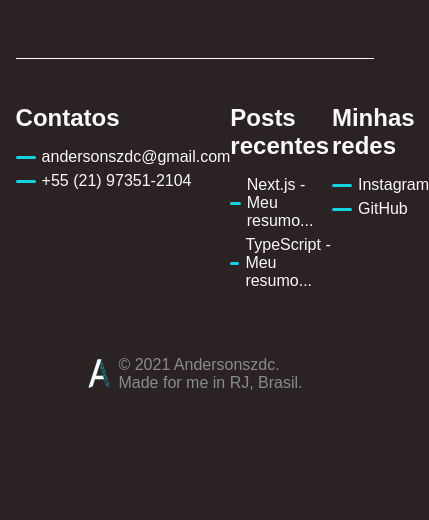
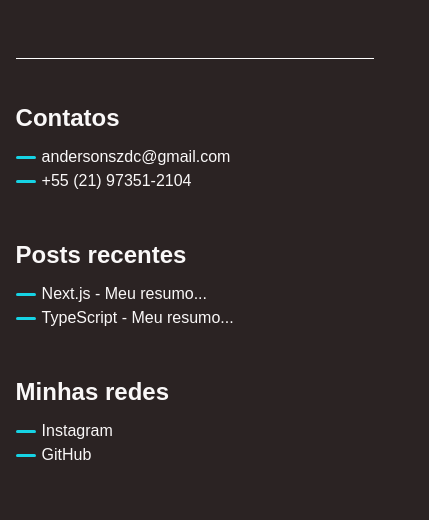
Before and after one commit to andersonszdc/My-site, a Next.js app: page /contatos in a window 390 px wide. Shown: the part 675-1195 px from the top of the page, 429 px wide, since content can reach past the window. Before the commit the page ends 1083 px from the top, so only its background shows below. Built offline with nearby package versions, Linux system fonts and the light colour scheme; no server answers.

Commit message:
apliquei responsividade

```diff
--- a/components/Footer.tsx
+++ b/components/Footer.tsx
@@ -51,12 +51,19 @@ const Wrapper = styled.div`
       color: #878a8f;
     }
   }
+  @media (max-width: 900px) {
+    .content {
+      flex-direction: column;
+      gap: 45px;
+    }
+  }
 `
 
 const Footer: React.FC = () => {
   return (
     <Wrapper>
       <span></span>
+      <div>
         <div className='content'>
           <ul className='box'>
             <h3 className='title'>Contatos</h3>
@@ -74,6 +81,7 @@ const Footer: React.FC = () => {
             <li className='item'>GitHub</li>
           </ul>
         </div>
+      </div>
       <div className='credit'>
         <Logo width="25px" color="#FAF8F8" />
         <p>
--- a/components/Hero.tsx
+++ b/components/Hero.tsx
@@ -41,6 +41,12 @@ const Wrapper = styled.div`
       width: 300px;
     }
   }
+  @media (max-width: 1000px) {
+    display: flex;
+    flex-direction: column-reverse;
+    gap: 30px;
+    margin-top: 45px;
+  }
   @media (max-width: 700px) {
     .informations {
       .function {
```
Also changed, not shown: components/Card.tsx (+14 -0 lines). Lines whose indentation alone changed are shown as unchanged.
